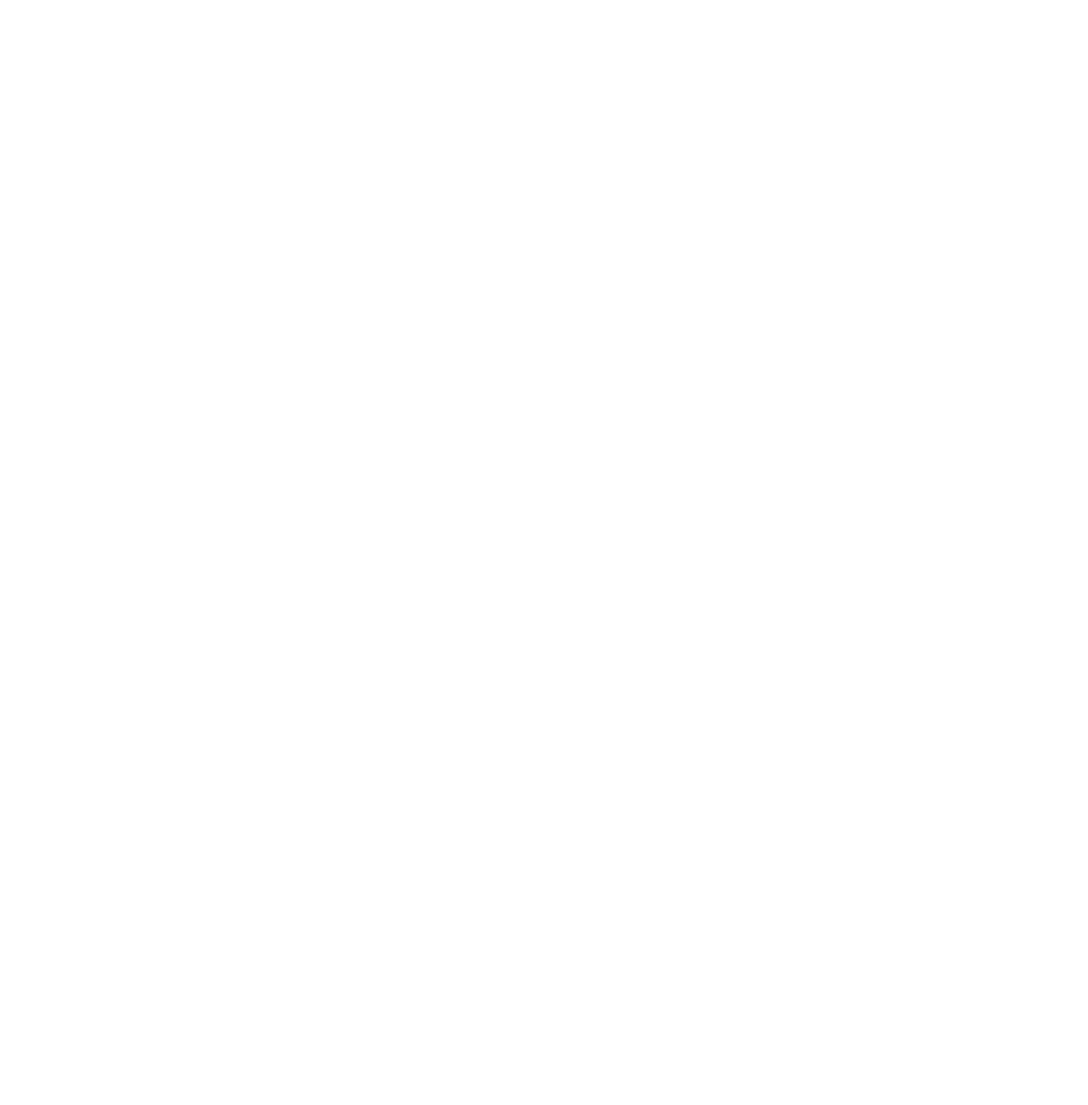
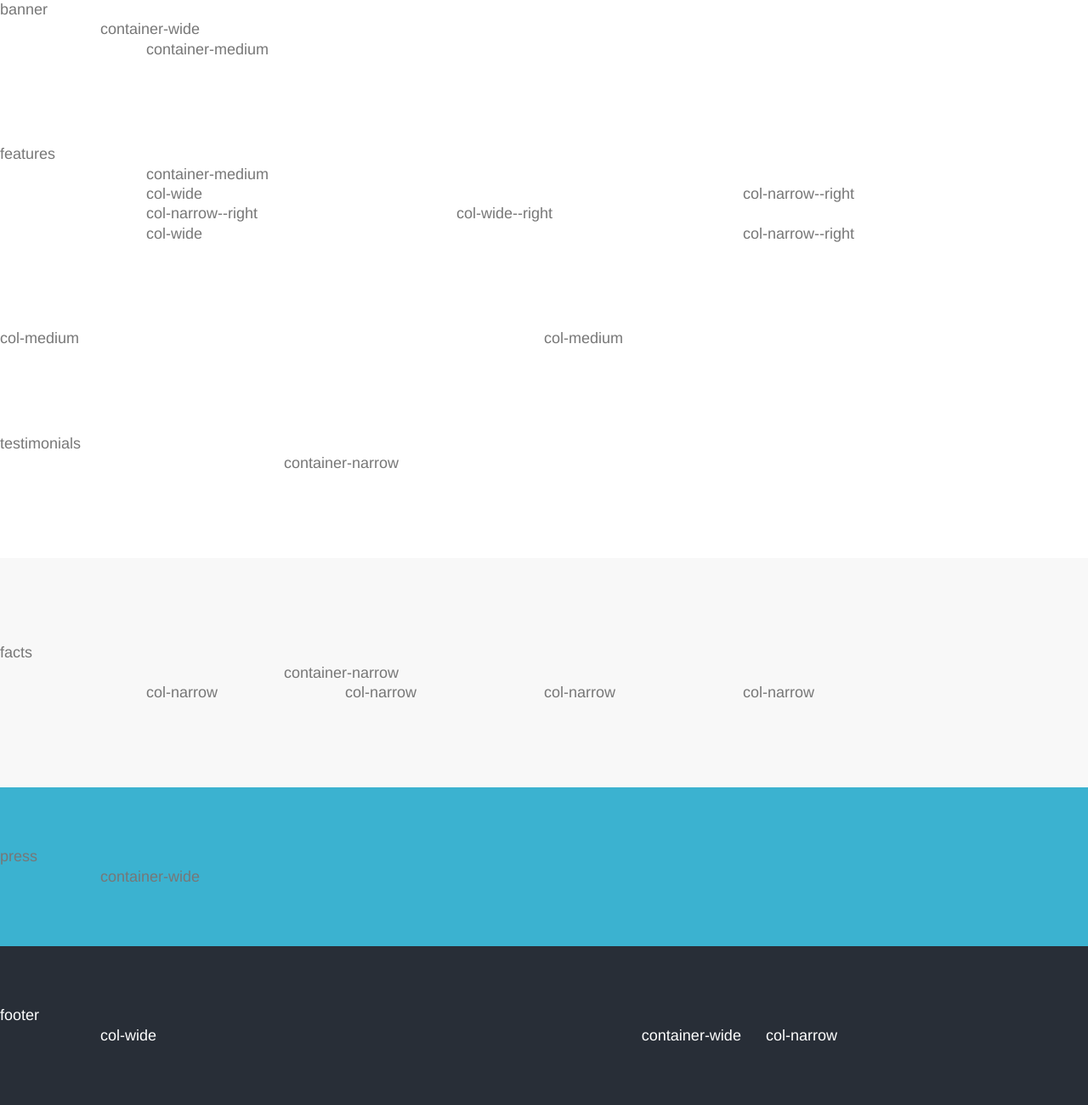
Before and after one commit to philipjc/newSite, a plain HTML site: page src/index.html in a window 1280 px wide. Shown: the whole page at 85% size. Before the commit the page ends 800 px from the top, so only its background shows below. Drawn offline with Linux system fonts and the light colour scheme; files that its build step writes are made by us from their sources.

Commit message:
adding css. rows, columns and containers

```diff
--- a/src/css/base.css
+++ b/src/css/base.css
@@ -1,7 +1,52 @@
 /* ----------------------------
 base
 ---------------------------- */
+html,
+body {
+  color: #777;
+  background: #FFF;
+}
+
+body {
+  margin: 0;
+  padding: 0;
+  font-size: 1em;
+  font-family: helvetica, arial, sans-serif;
+  line-height: 1.3;
+}
+
+h1,
+h2,
+h3,
+h4,
+h5,
+h6 {
+  margin: 0;
+  color: #424242;
+  line-height: 1.1;
+}
+
+img {
+  /*will never go wider than natural size*/
+  max-width: 100%;
+  height: auto;
+  border: 0; /* IE */
+  vertical-align: middle;
+}
+
+a:focus img { background: #000; }
+a:hover img { background: #3bb2d0; }
+a:active img { background: #af0000; }
+blockquote { margin: 0; }
 
 /* ----------------------------
 wide
 ---------------------------- */
+
+@media (min-width: 38em) {
+
+  body {
+    font-size: 1.125em;
+  }
+
+}
--- a/src/css/layout.css
+++ b/src/css/layout.css
@@ -2,16 +2,91 @@
 layout
 ---------------------------- */
 
-/* row */
+/* row Module */
+.row {
+  clear: both;
+  overflow: hidden;
+}
 
-/* row-colors */
+/* row-colors Modifier */
+.row--white { background: #fff; }
+.row--grey { background: #f8f8f8; }
+.row--blue { background: #3bb2d0; }
+
+.row--dark-grey {
+  color: #fff;
+  background: #282e37;
+}
 
 /* row-padding */
+.row--padding-medium {
+  padding-top: 2.1875em;
+  padding-bottom: 2.1875em;
+  /* 35px / 16px */
+}
+
+.row--padding-wide {
+  padding-top: 2.1875em;
+  padding-bottom: 2.1875em;
+  /* 35px / 16px */
+}
 
 /* containers */
+.container-narrow,
+.container-medium,
+.container-wide {
+  margin: 0 auto;
+  padding-left: 1.5em;
+  padding-right: 1.5em;
+}
+
+.container-narrow { max-width: 34em; }
+.container-medium { max-width: 52em; }
+.container-wide { max-width: 58em; }
 
 /* columns */
+.col-narrow,
+.col-narrow--right { max-resolution: 1.5em; }
+
 
 /* ----------------------------
 wide
 ---------------------------- */
+@media (min-width: 38em) {
+  .row--padding-medium {
+    padding-top: 3.8889em;
+    padding-bottom: 3.8889em;
+    /* 70px / 18px */
+  }
+
+  .row--padding-wide {
+    padding-top: 5.5556em;
+    padding-bottom: 5.5556em;
+    /* 100px / 18px */
+  }
+
+  .container-narrow,
+  .container-medium,
+  .container-wide {
+    padding-left: 2em;
+    padding-right: 2em;
+  }
+
+  .col-narrow,
+  .col-medium,
+  .col-wide { float: left; }
+  .col-narrow--right,
+  .col-wide--right { float: right; }
+
+  .col-wide,
+  .col-wide--right { width: 61%; }
+
+  .col-medium { width: 50%; }
+
+  .col-narrow,
+  .col-narrow--right {
+    width: 25%;
+    margin-bottom: 0;
+  }
+
+}
--- a/src/index.html
+++ b/src/index.html
@@ -43,10 +43,10 @@
 	<meta name="msapplication-square150x150logo" content="assets/img/ms-icon-150x150.png">
 	<meta name="msapplication-square70x70logo" content="assets/img/ms-icon-70x70.png">
 	<!-- CSS links -->
-	<link rel="stylesheet" href="assets/css/normalize.css">
-	<link rel="stylesheet" href="assets/css/base.css">
-	<link rel="stylesheet" href="assets/css/layout.css">
-	<link rel="stylesheet" href="assets/css/modules.css">
+	<link rel="stylesheet" href="css/normalize.css">
+	<link rel="stylesheet" href="css/base.css">
+	<link rel="stylesheet" href="css/layout.css">
+	<link rel="stylesheet" href="css/modules.css">
 	<!-- Header Javascript links -->
 	<!--[if lt IE 9]>
 		<script src="assets/js/html5.js"></script>
@@ -56,29 +56,127 @@
 <body>
   <!-- inline images are for content, background images in the css are for style -->
 <!-- banner. We can add navigation roles to help screen readers. -->
-<header role="banner">
 
-</header>
-
-<nav role="navigation">
-
-</nav>
-
-
+<div class="row row--banner">
+  banner
+  <header class="row container-wide">
+    container-wide
+  </header>
+  <section class="row container-medium">
+    container-medium
+  </section>
+</div>
 
 <!-- features -->
 
+<div class="row row--white row--padding-wide">
+  features
+  <div class="row container-medium">
+    container-medium
+
+    <div class="row"> <!-- Module-->
+      <div class="col-narrow--right">
+        col-narrow--right
+      </div>
+      <div class="col-wide">
+        col-wide
+      </div>
+    </div>
+
+    <div class="row">
+      <div class="col-narrow">
+        col-narrow--right
+      </div>
+      <div class="col-wide--right">
+        col-wide--right
+      </div>
+    </div>
+
+    <div class="row">
+      <div class="col-narrow--right">
+        col-narrow--right
+      </div>
+      <div class="col-wide">
+        col-wide
+      </div>
+    </div>
+
+  </div>
+</div>
+
 <!-- photos -->
+
+<div class="row">
+
+  <div class="col-medium">
+    col-medium
+  </div>
+
+  <div class="col-medium">
+    col-medium
+  </div>
+
+</div>
 
 <!-- testimonials -->
 
+<div class="row row--white row--padding-wide">
+  testimonials
+  <section class="row container-narrow">
+    container-narrow
+  </section>
+</div>
+
 <!-- facts -->
+
+<div class="row row--grey row--padding-wide">
+  facts
+  <section class="row container-narrow">
+    container-narrow
+  </section>
+
+  <div class="row container-medium">
+
+    <div class="col-narrow">
+      col-narrow
+    </div>
+    <div class="col-narrow">
+      col-narrow
+    </div>
+    <div class="col-narrow">
+      col-narrow
+    </div>
+    <div class="col-narrow">
+      col-narrow
+    </div>
+
+  </div>
+
+</div>
 
 <!-- press -->
 
+<div class="row row--blue row--padding-medium">
+  press
+  <section class="row container-wide">
+    container-wide
+  </section>
+</div>
+
 <!-- footer -->
-<footer role="contentinfo">
 
-</footer>
+<div class="row row--dark-grey row--padding-medium">
+  footer
+  <footer class="row container-wide">
+    container-wide
+    <div class="col-wide">
+      col-wide
+    </div>
+    <div class="col-narrow--right">
+      col-narrow
+    </div>
+  </footer>
+</div>
+
 </body>
 </html>
```
